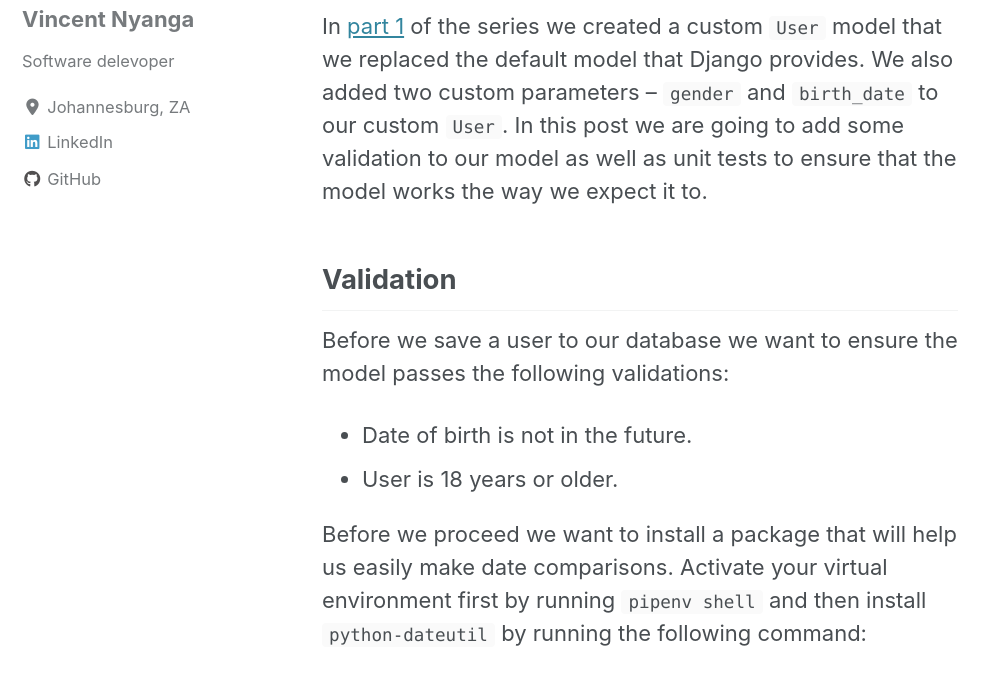
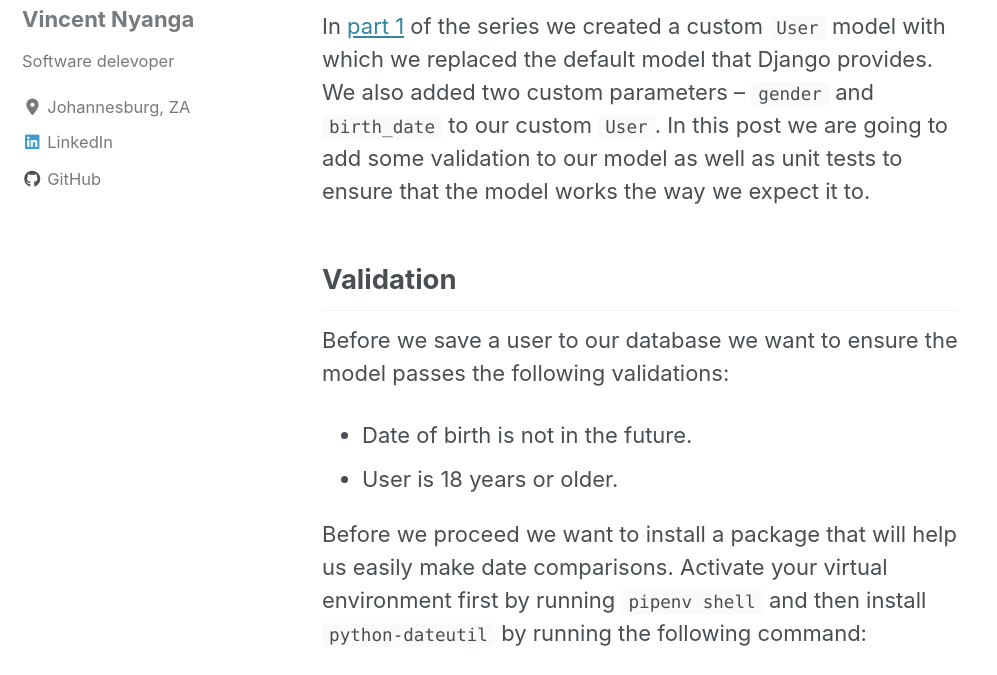
Before and after one commit to vince-nyanga/vince-nyanga.github.io, a Jekyll site: the page built from _posts/2019-11-06-building-a-carpooling-api-with-django-part-2.md, in a window 1280 px wide and 900 px high, cut to the strip 225-900 px from the top of the window. Shown: the whole strip, without its empty margins (0-997 px from the left). Built offline with Jekyll 4.4.1, drawn with Linux system fonts in a browser that asks for light colours; cached includes are drawn as plain includes; nearby versions of some CDN libraries.

Commit message:
fixed typo

```diff
--- a/_posts/2019-11-06-building-a-carpooling-api-with-django-part-2.md
+++ b/_posts/2019-11-06-building-a-carpooling-api-with-django-part-2.md
@@ -4,7 +4,7 @@ date: 2019-11-06
 tags: [Django, Python]
 ---
 
-In [part 1]({{ site.baseurl }}/building-a-carpooling-api-with-django-part-1/) of the series we created a custom `User` model that we replaced the default model that Django provides. We also added two custom parameters -- `gender` and `birth_date` to our custom `User`. In this post we are going to add some validation to our model as well as unit tests to ensure that the model works the way we expect it to.
+In [part 1]({{ site.baseurl }}/building-a-carpooling-api-with-django-part-1/) of the series we created a custom `User` model with which we replaced the default model that Django provides. We also added two custom parameters -- `gender` and `birth_date` to our custom `User`. In this post we are going to add some validation to our model as well as unit tests to ensure that the model works the way we expect it to.
 
 ## Validation
 Before we save a user to our database we want to ensure the model passes the following validations:
```
